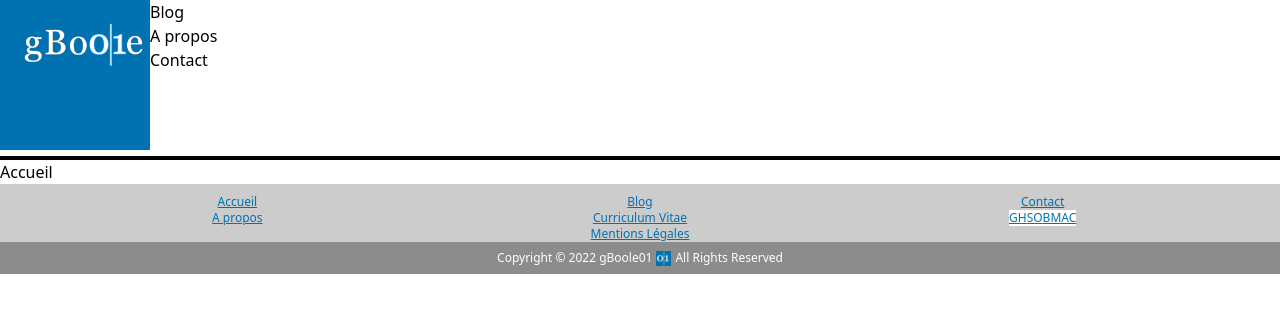
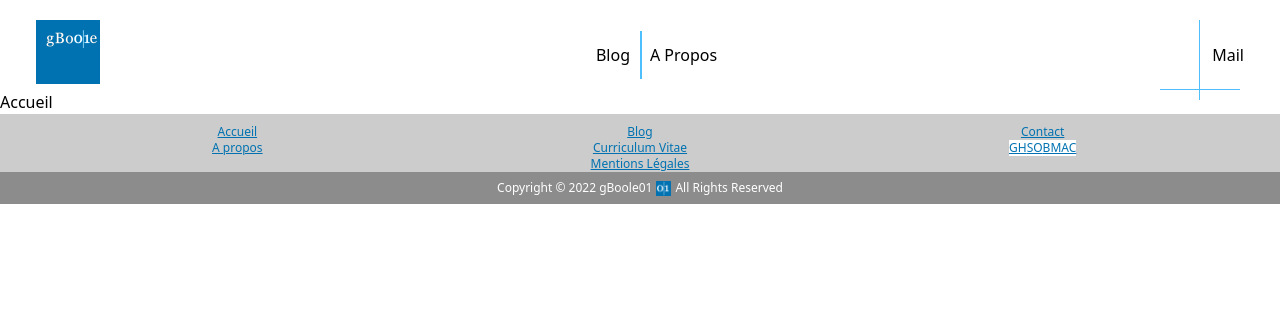
Before and after one commit to gBoole01/g-boole-01, a Next.js app: page / in a window 1280 px wide. Shown: the top 312 px of the page. Built offline with nearby package versions, Linux system fonts and the light colour scheme.

Commit message:
feat: start header integration

```diff
--- a/src/components/header.tsx
+++ b/src/components/header.tsx
@@ -3,33 +3,53 @@ import Image from 'next/image';
 
 export default function Header() {
     return (
-        <header className="flex border-b-4">
+        <header className="
+            relative
+            after:content-['']
+            after:absolute
+            after:right-20
+            after:top-5
+            after:bg-blue-2
+            after:w-px
+            after:h-20
+            before:content-['']
+            before:absolute
+            before:right-10
+            before:bottom-0
+            before:bg-blue-2
+            before:w-20
+            before:h-px
+        ">
+            <nav>
+                <ul className="pt-5 px-9 flex items-center justify-between after:content-[''] after:absolute after:left-1/2 after:bg-blue-2 after:w-0.5 after:h-12">
+                    <li className="w-1/5">
                         <Link href="/">
                             <a>
                                 <Image
                                     priority
                                     src="/images/logo-512.png"
-                        height={150}
-                        width={150}
+                                    height={64}
+                                    width={64}
                                     alt="Website Logo"
                                 />
                             </a>
                         </Link>
-            <nav>
-                <ul>
-                    <li>
+                    </li>
+                    <div className="w-3/5 grid grid-cols-2 gap-5">
+                        <li className="text-right">
                             <Link href="/blog">
                                 <a>Blog</a>
                             </Link>
                         </li>
                         <li>
                             <Link href="/about">
-                            <a>A propos</a>
+                                <a>A Propos</a>
                             </Link>
                         </li>
-                    <li>
+                    </div>
+                    <li className="w-1/5 text-right">
                         <Link href="/contact">
-                            <a>Contact</a>
+                            <a>Mail</a>
                         </Link>
                     </li>
                 </ul>
```
Lines whose indentation alone changed are shown as unchanged.
